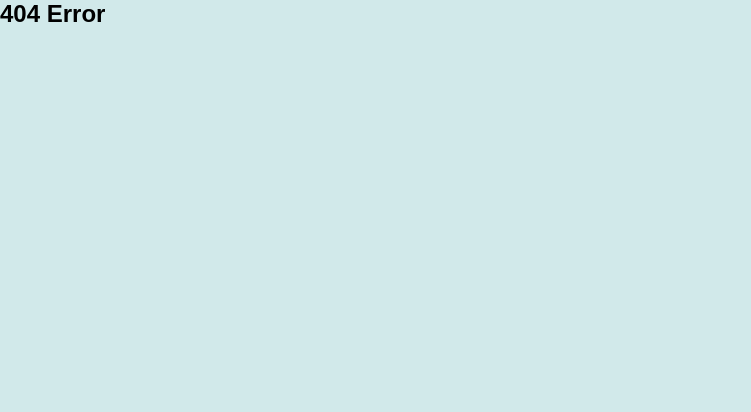
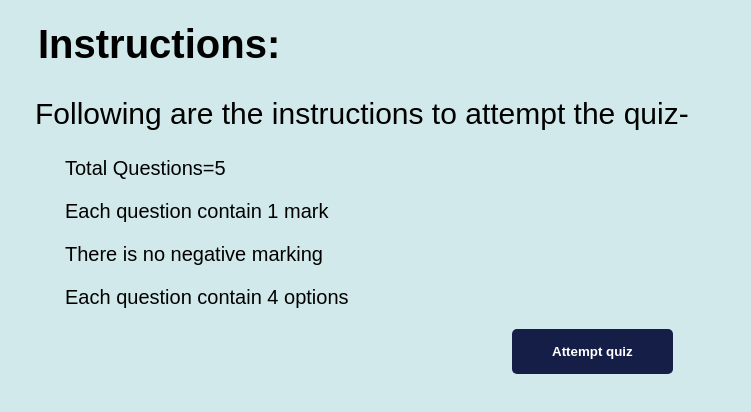
Before and after one commit to Prithvi105/quizapp, a React (Create React App) app: page /instruct in a window 1280 px wide. Shown: the top 412 px of the page, without its empty margins (0-751 px from the left). Built offline with nearby package versions, Linux system fonts and the light colour scheme.

Commit message:
Instruction Added Successfully

```diff
--- a/src/App.jsx
+++ b/src/App.jsx
@@ -8,6 +8,7 @@ import QuestionList from './components/faculty/quesList';
 import PageNotFound from './components/pagenotFound';
 import './app.css'
 import ForgotPass from './components/forgotpass';
+import Ins from './components/instruct';
 
 
 
@@ -24,11 +25,12 @@ export const App = () => {
       <BrowserRouter>
 
         <Routes>
-          <Route path="/quesform" element={<><Header/><QuesForm addQuestion={addQuestion}/></>} />
+          <Route path="/quesForm" element={<><Header/><QuesForm addQuestion={addQuestion}/></>} />
           <Route path="/" element={<Login />} />
           <Route path="/registration" element={<Register />} />
           <Route path = "/questionList" element = {<><Header/><QuestionList questionList={questionList}/></>} />
           <Route path = '/forgotpass' element={ <ForgotPass />} />
+          <Route path = '/instruct' element={ <Ins /> } />
           <Route path='/*' element = {<PageNotFound />} />
         </Routes>
       </BrowserRouter>
--- a/src/components/forgotpass/index.jsx
+++ b/src/components/forgotpass/index.jsx
@@ -26,7 +26,7 @@ const ForgotPass = () => {
     const changePass = () => {
       // console.log(contact)
       users.forEach((user) => {
-        if (user.contact == contact){
+        if (user.contact === contact){
           axios.post('https://quizattendace.onrender.com/api/user/resetPassword',
           {
             contact,
--- /dev/null
+++ b/src/components/instruct/index.jsx
@@ -0,0 +1,30 @@
+import React from 'react'
+import { Wrapper } from './style'
+
+
+const Ins = () => {
+    return (
+        // <input id="head">
+       <Wrapper>
+            <div class="insform">
+                <div class="inner">
+                    <h1>Instructions:</h1>
+                    <p>Following are the instructions to attempt the quiz-</p>
+                </div>
+                <div class="list">
+                    <ul>
+                        <li>Total Questions=5</li>
+                        <li>Each question contain 1 mark</li>
+                        <li>There is no negative marking</li>
+                        <li>Each question contain 4 options</li>
+
+                    </ul>
+                </div>
+            </div>
+
+            <input type="button" value="Attempt quiz" />
+         </Wrapper>
+    )
+}
+
+export default Ins
--- /dev/null
+++ b/src/components/instruct/style.js
@@ -0,0 +1,56 @@
+import { styled } from "styled-components";
+
+
+
+
+export const Wrapper = styled.section`
+
+*{
+    padding: 0;
+    margin: 0;
+    font-family: Arial, Helvetica, sans-serif;
+
+}
+
+
+
+.insform{
+    margin-left: 20px;
+    padding-top: 7px;
+
+
+}
+ .insform .inner  h1{
+    margin-left: 3px;
+    padding: 15px;
+    font-size: 40px;
+
+}
+ .insform .inner  p{
+    margin: 9px;
+    padding: 6px;
+    font-size: 30px;
+
+}
+ .insform .list ul li{
+    font-size: 20px;
+    padding-left: 25px;
+    margin: 20px;
+}
+
+
+input[type = button]{
+    background-color:#141E46;
+    color:#FFF;
+    border-radius:5px;
+    padding:15px 40px;
+    border:none;
+    font-weight:bolder;
+    margin-left:40%;
+}
+
+input[type = button]:hover{
+    cursor:pointer;
+
+}
+`
--- a/src/components/loginForm/index.jsx
+++ b/src/components/loginForm/index.jsx
@@ -15,7 +15,11 @@ export const Login = () => {
         contact,password,
       }).then((res) => {
         console.log(res.data);
-        navigate('/quesForm')
+        if (res.data.user.role === 'student'){
+          navigate('/instruct')
+        }
+        else
+          navigate('/quesForm')
       })
 
       .catch((err) => {console.log(err.message);
@@ -25,8 +29,6 @@ export const Login = () => {
         console.log("finally is working");
       });
   };
-
-  // export const Login = () =>
   return (
     <>
         <div class="form">
```
